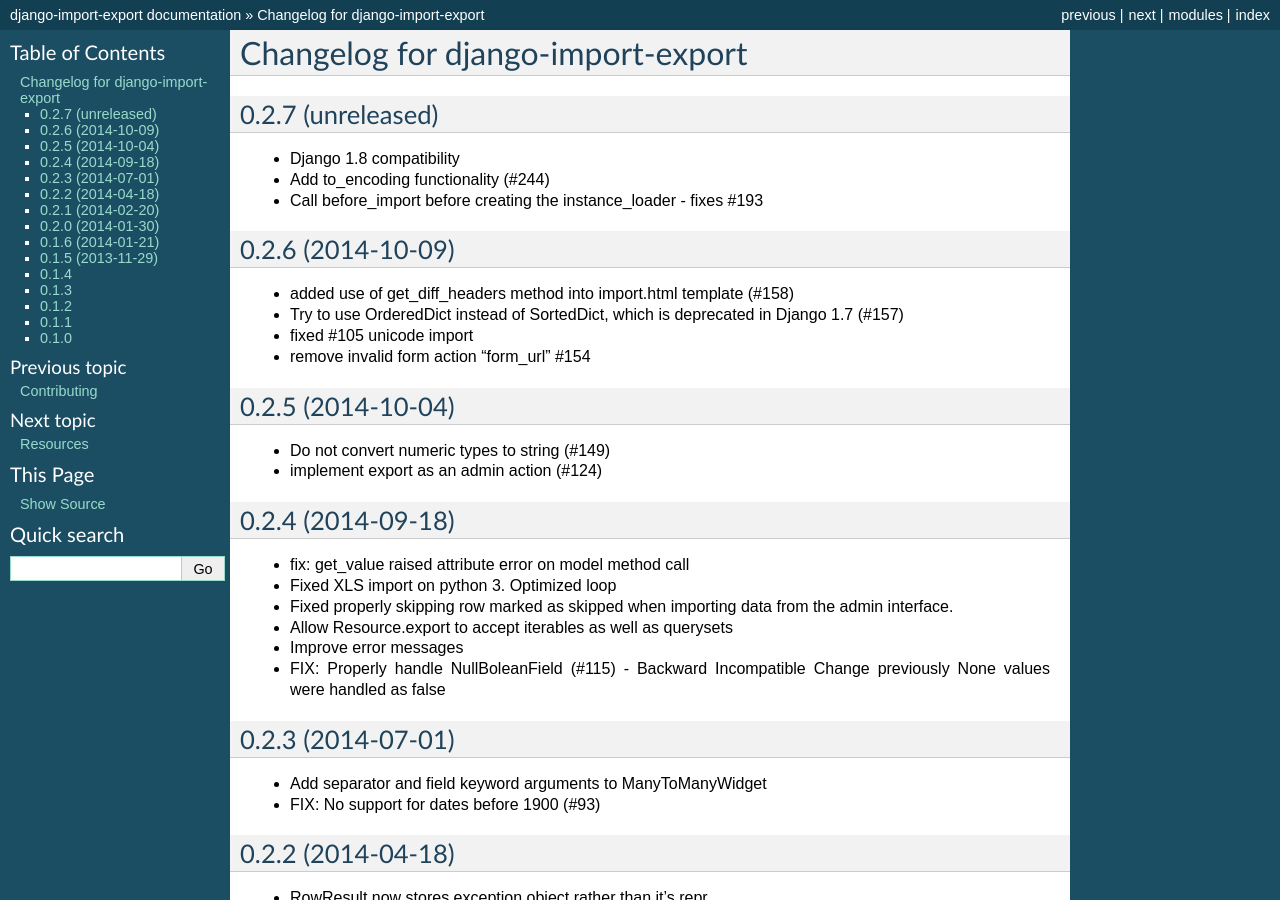
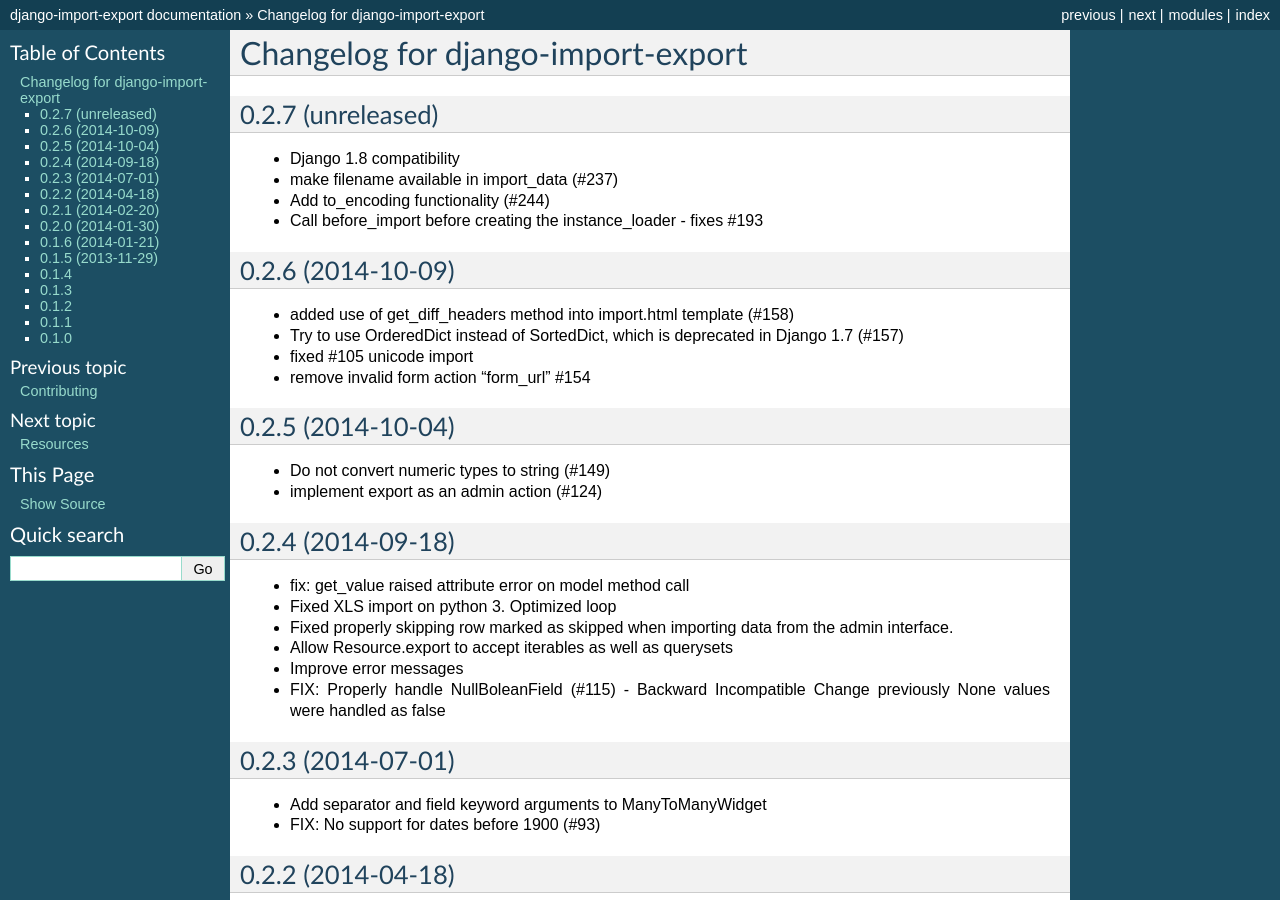
Before and after one commit to django-import-export/django-import-export, a Sphinx documentation site: the page built from docs/changelog.rst, in a window 1280 px wide and 900 px high. Built offline with Sphinx 7.4.7, drawn with Linux system fonts in a browser that asks for light colours; the version number could not be read and is left out.

Commit message:
Update changelog.rst

```diff
--- a/docs/changelog.rst
+++ b/docs/changelog.rst
@@ -5,6 +5,8 @@
 ------------------
 
 - Django 1.8 compatibility
+
+- make filename available in import_data (#237)
 
 - Add to_encoding functionality (#244)
 
```
